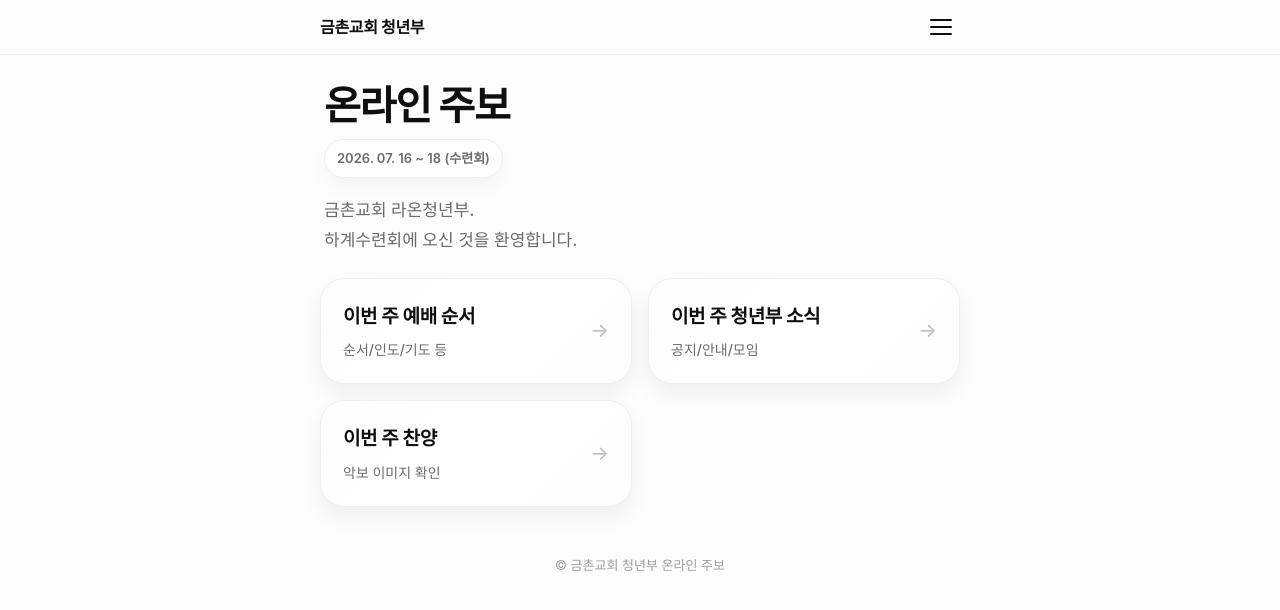
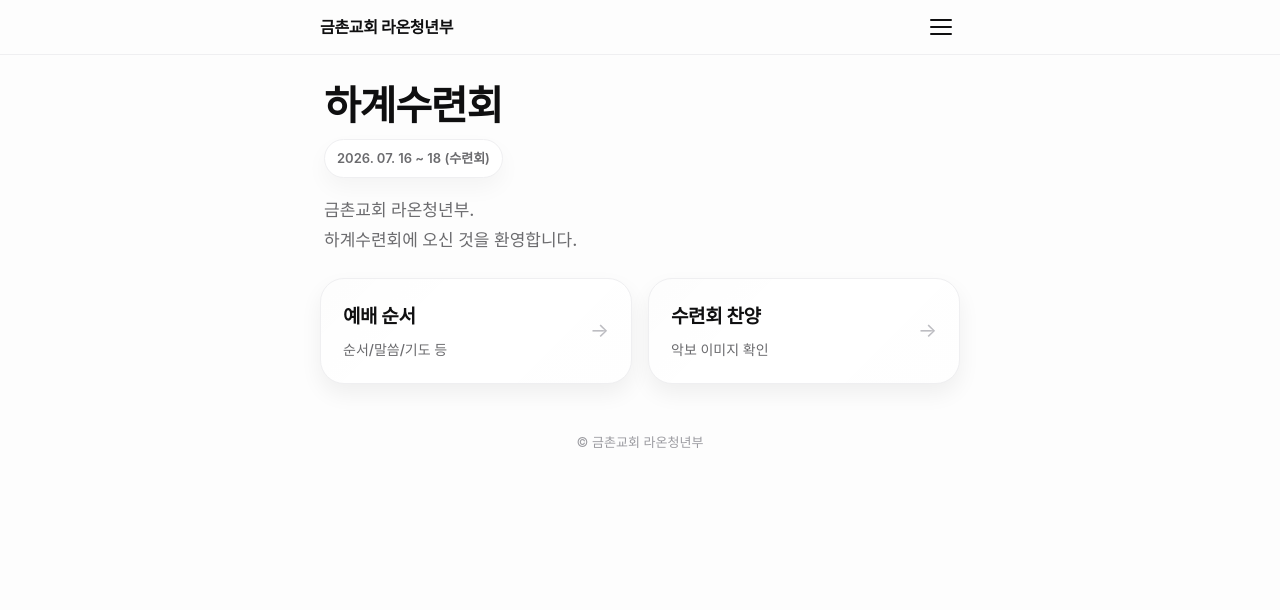
Before and after one commit to ohihing/gy-weeklypaper, a plain HTML site: page index.html in a window 1280 px wide. Drawn offline with Linux system fonts and the light colour scheme; a web font is replaced by a local one.

Commit message:
Update index.html

```diff
--- a/index.html
+++ b/index.html
@@ -3,8 +3,8 @@
 <head>
   <meta charset="utf-8" />
   <meta name="viewport" content="width=device-width, initial-scale=1, maximum-scale=1, user-scalable=no" />
-  <title>금촌교회 청년부 · 온라인 주보</title>
-  <meta name="description" content="금촌교회 청년부 온라인 주보" />
+  <title>금촌교회 라온청년부 하계수련회</title>
+  <meta name="description" content="금촌교회 라온청년부 하계수련회" />
   <meta name="theme-color" content="#ffffff" />
 
   <!-- Pretendard -->
@@ -18,7 +18,7 @@
   <!-- Topbar -->
   <header class="topbar js-topbar">
     <div class="topbar__inner">
-      <div class="title">금촌교회 청년부</div>
+      <div class="title">금촌교회 라온청년부</div>
       <button class="menuBtn" type="button" id="openMenu" aria-label="메뉴 열기">
         <span class="menuBtn__icon"></span>
       </button>
@@ -38,9 +38,8 @@
       <nav class="sheet__nav">
         <!-- ✅ '웰컴' 메뉴 삭제 -->
         <a class="sheet__link" href="#home" data-route>홈</a>
-        <a class="sheet__link" href="#order" data-route>이번 주 예배 순서</a>
-        <a class="sheet__link" href="#news" data-route>이번 주 청년부 소식</a>
-        <a class="sheet__link" href="#praise" data-route>이번 주 찬양</a>
+        <a class="sheet__link" href="#order" data-route>예배 순서</a>
+        <a class="sheet__link" href="#praise" data-route>수련회 찬양</a>
       </nav>
     </div>
   </aside>
@@ -51,36 +50,28 @@
     <section class="view is-active" data-view="home" id="home">
       <div class="hero">
         <!-- ✅ 순서 변경: 온라인 주보 -> 날짜 -->
-        <h1 class="hero__title">온라인 주보</h1>
+        <h1 class="hero__title">하계수련회</h1>
 
         <div class="hero__badge" id="weekBadge">이번 주</div>
 
         <p class="hero__desc" id="weekSubtitle">
           환영합니다.<br />
-          금촌교회 청년부입니다.
+          금촌교회 라온청년부입니다.
         </p>
       </div>
 
       <div class="grid">
         <a class="banner scroll-item" href="#order" data-route>
           <div class="banner__content">
-            <div class="banner__title">이번 주 예배 순서</div>
-            <div class="banner__desc">순서/인도/기도 등</div>
-          </div>
-          <div class="banner__icon">→</div>
-        </a>
-
-        <a class="banner scroll-item" href="#news" data-route>
-          <div class="banner__content">
-            <div class="banner__title">이번 주 청년부 소식</div>
-            <div class="banner__desc">공지/안내/모임</div>
+            <div class="banner__title">예배 순서</div>
+            <div class="banner__desc">순서/말씀/기도 등</div>
           </div>
           <div class="banner__icon">→</div>
         </a>
 
         <a class="banner scroll-item" href="#praise" data-route>
           <div class="banner__content">
-            <div class="banner__title">이번 주 찬양</div>
+            <div class="banner__title">수련회 찬양</div>
             <div class="banner__desc">악보 이미지 확인</div>
           </div>
           <div class="banner__icon">→</div>
@@ -92,7 +83,7 @@
     <section class="view" data-view="order" id="order">
       <div class="pageHead">
         <button class="backBtn" type="button" data-back aria-label="뒤로">←</button>
-        <div class="pageTitle">이번 주 예배 순서</div>
+        <div class="pageTitle">예배 순서</div>
       </div>
 
       <div class="pageContent anim-fadein">
@@ -102,27 +93,11 @@
       </div>
     </section>
 
-    <!-- NEWS -->
-    <section class="view" data-view="news" id="news">
-      <div class="pageHead">
-        <button class="backBtn" type="button" data-back aria-label="뒤로">←</button>
-        <div class="pageTitle">이번 주 청년부 소식</div>
-      </div>
-
-      <div class="pageContent anim-fadein">
-        <p class="leadDesc" id="newsIntro">이번 주 공지/안내 사항입니다.</p>
-
-        <ul class="bulletList section-mt" id="newsList">
-          <!-- JS render -->
-        </ul>
-      </div>
-    </section>
-
     <!-- PRAISE -->
     <section class="view" data-view="praise" id="praise">
       <div class="pageHead">
         <button class="backBtn" type="button" data-back aria-label="뒤로">←</button>
-        <div class="pageTitle">이번 주 찬양</div>
+        <div class="pageTitle">수련회 찬양</div>
       </div>
 
       <div class="pageContent anim-fadein">
@@ -138,7 +113,7 @@
     </section>
 
     <footer class="footer section-mt-lg">
-      © 금촌교회 청년부 온라인 주보
+      © 금촌교회 라온청년부
     </footer>
   </main>
 
```
